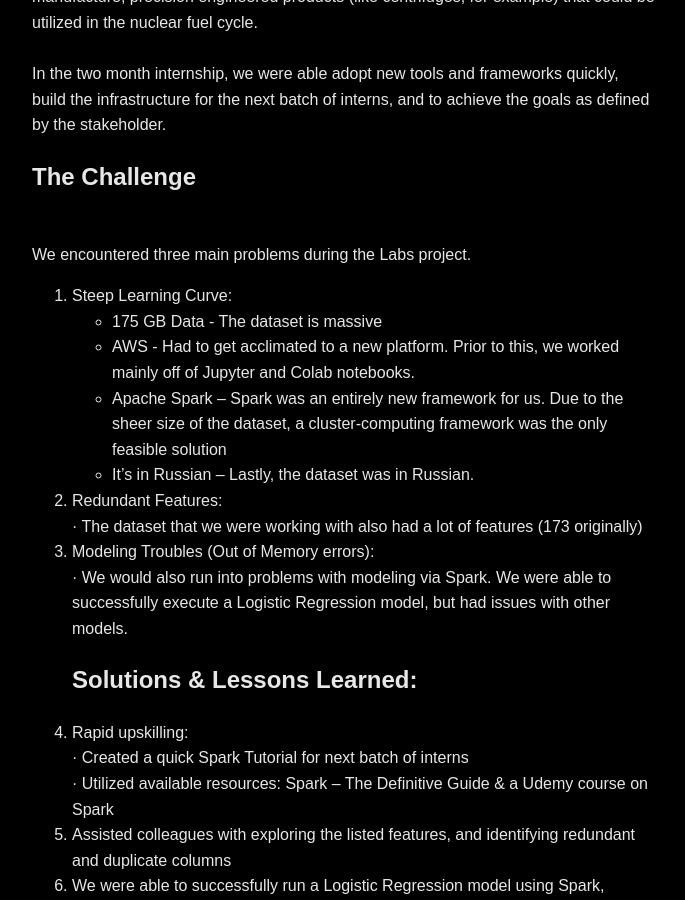
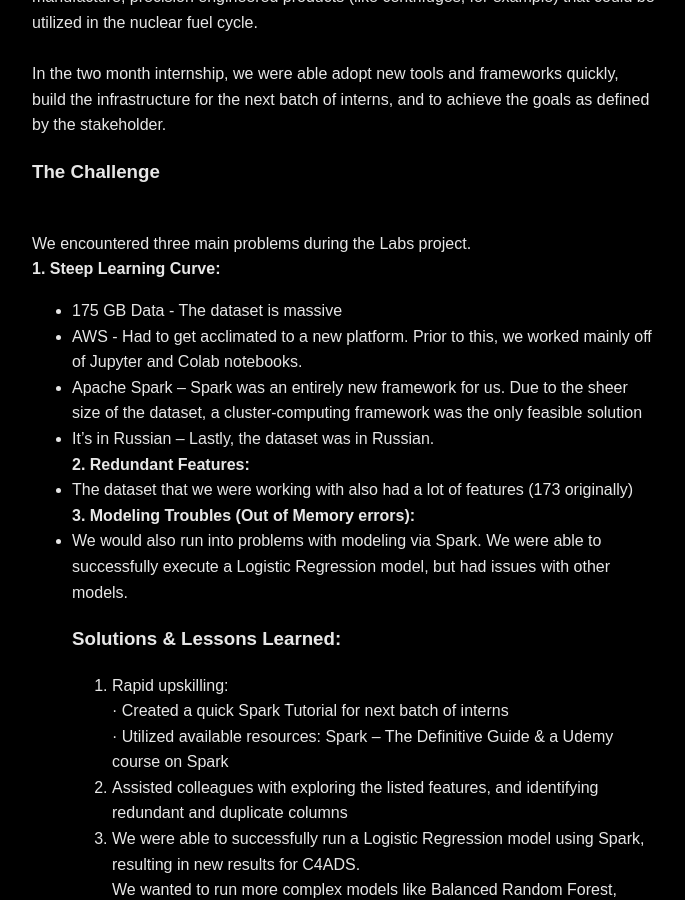
Before and after one commit to pragmatizt/ira_evangelista.github.io, a Jekyll site: the page built from c4ads.md, in a window 1280 px wide and 900 px high, scrolled down 561 px. Shown: the whole window, without its empty margins (296-981 px from the left). Built offline with Jekyll 4.4.1, drawn with Linux system fonts in a browser that asks for light colours; our own code applies the rules of GitHub Pages for plain Markdown files.

Commit message:
Update c4ads.md

```diff
--- a/c4ads.md
+++ b/c4ads.md
@@ -8,19 +8,19 @@ A build-on project, the Nuclear Fuel Cycle projects’ mission is to find compan
 <br>
 In the two month internship, we were able adopt new tools and frameworks quickly, build the infrastructure for the next batch of interns, and to achieve the goals as defined by the stakeholder.<br>
 
-## The Challenge <br>
+### The Challenge <br>
 <br>
 We encountered three main problems during the Labs project. <br>
-1.   	Steep Learning Curve:<br>
+**1. Steep Learning Curve:** <br>
 - 175 GB Data - The dataset is massive<br>
 - AWS - Had to get acclimated to a new platform.  Prior to this, we worked mainly off of Jupyter and Colab notebooks.<br>
 - Apache Spark – Spark was an entirely new framework for us.  Due to the sheer size of the dataset, a cluster-computing framework was the only feasible solution <br>
 - It’s in Russian – Lastly, the dataset was in Russian. <br>
-2.   	Redundant Features:<br>
-·       The dataset that we were working with also had a lot of features (173 originally)<br>
-3.   	Modeling Troubles (Out of Memory errors):<br>
-·       We would also run into problems with modeling via Spark.  We were able to successfully execute a Logistic Regression model, but had issues with other models.<br>
-## Solutions & Lessons Learned:<br>
+**2. Redundant Features:** <br>
+* The dataset that we were working with also had a lot of features (173 originally)<br>
+**3. Modeling Troubles (Out of Memory errors):** <br>
+* We would also run into problems with modeling via Spark.  We were able to successfully execute a Logistic Regression model, but had issues with other models.<br>
+### Solutions & Lessons Learned:<br>
 1.   	Rapid upskilling:<br>
 ·       Created a quick Spark Tutorial for next batch of interns<br>
 ·       Utilized available resources: Spark – The Definitive Guide & a Udemy course on Spark<br>
```
